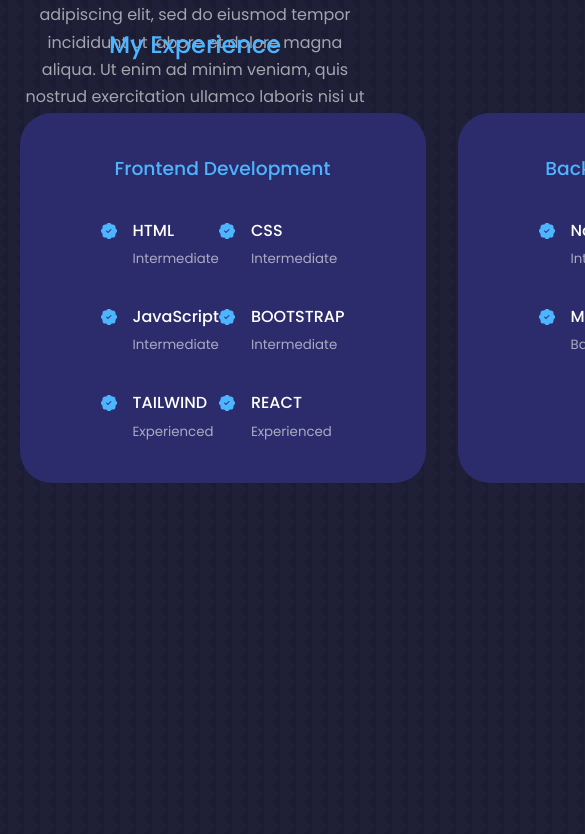
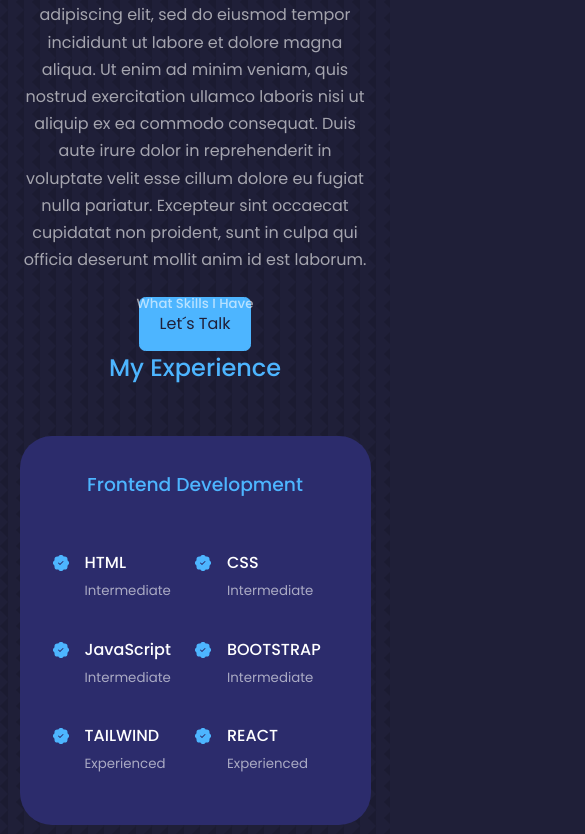
Before and after one commit to Erik161/React-Portafolio-Website, a React (Vite) app: page / in a window 390 px wide. Shown: the part 1910-2744 px from the top of the page, 585 px wide, since content can reach past the window. Built offline with nearby package versions, Linux system fonts and the light colour scheme.

Commit message:
Experience Component Responsive Design

```diff
--- a/src/components/experience/experience.css
+++ b/src/components/experience/experience.css
@@ -45,3 +45,43 @@
     color: var(--color-primary);
 
 }
+
+
+
+
+
+/* =====================MEDIA QUERIES (MEDIUM DEVICES)============================== */
+
+@media screen and (max-width: 1024px){
+    .experience__container{
+        grid-template-columns: 1fr;
+    }
+
+    .experience__container > div{
+        width: 80%;
+        padding: 2rem;
+        margin: 0 auto;
+    }
+
+    .experience__content{
+        padding: 1rem;
+    }
+
+}
+
+
+
+  /* =====================MEDIA QUERIES (SMALL DEVICES)============================== */
+
+  @media screen and (max-width:600px){
+
+   .experience__container{
+       gap: 1rem;
+   }
+
+   .experience__container > div{
+    width: 100%;
+    padding: 2rem 1rem;
+   }
+
+  }
--- a/src/index.css
+++ b/src/index.css
@@ -22,7 +22,7 @@
 
   --container-width-lg:75%;
   --container-width-md:86%;
-  --container-width-ms:90%;
+  --container-width-sm:90%;
 }
 
 html{
@@ -63,7 +63,7 @@ h1{
 
 section{
   margin-top:8rem;
-  height: 100vh;
+
 }
 
 
@@ -138,7 +138,7 @@ img{
 @media screen and (max-width:600px){
 
   .container{
-    width: var(--container-width-ms);
+    width: var(--container-width-sm);
   }
 
   section > h2{
```
